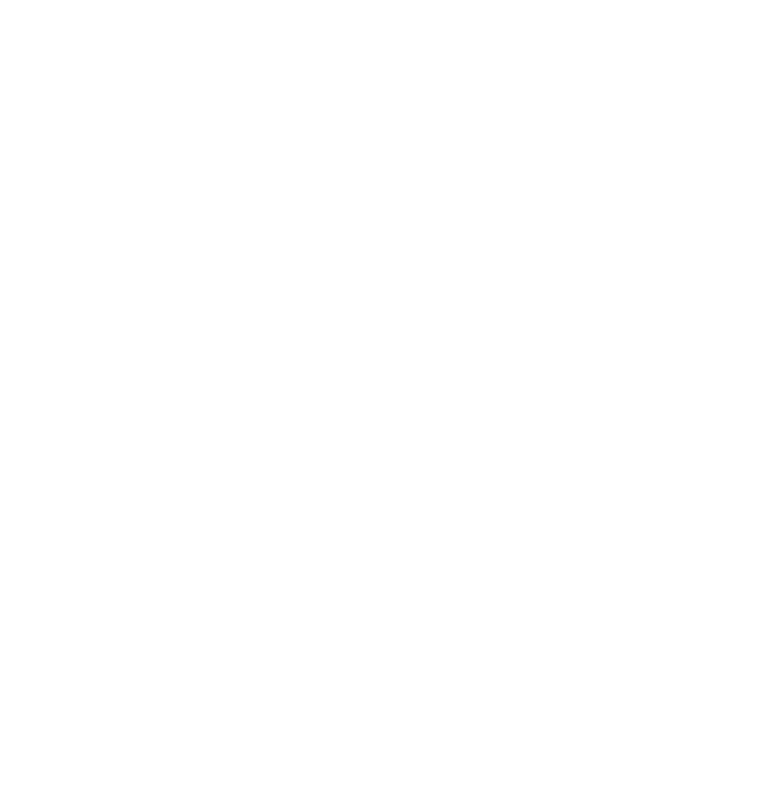
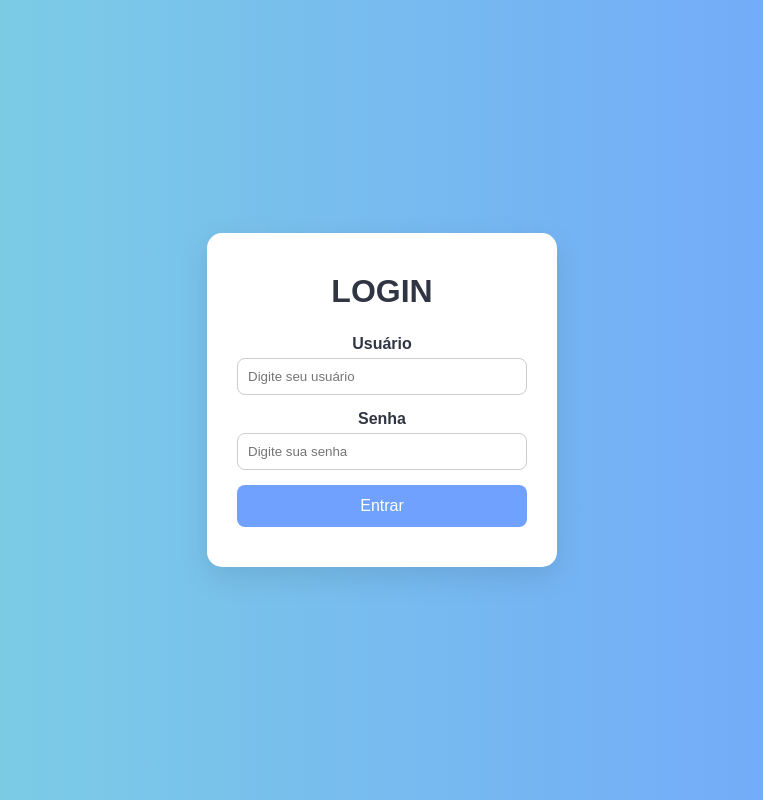
Before and after one commit to Pedryn/Blockchain, a plain HTML site: page front/index.html in a window 1280 px wide. Shown: the whole page, without its empty margins (258-1021 px from the left). Drawn offline with Linux system fonts and the light colour scheme.

Commit message:
login teste

```diff
--- a/front/index.html
+++ b/front/index.html
@@ -1,11 +1,43 @@
 <!DOCTYPE html>
-<html lang="en">
+<html lang="pt">
 <head>
-    <meta charset="UTF-8">
-    <meta name="viewport" content="width=device-width, initial-scale=1.0">
-    <title>Document</title>
+  <meta charset="UTF-8" />
+  <meta name="viewport" content="width=device-width, initial-scale=1.0"/>
+  <title>Login</title>
+  <link rel="stylesheet" href="style.css">
 </head>
 <body>
+  <div class="login-container">
+    <h1>LOGIN</h1>
+    <label for="nome">Usuário</label>
+    <input type="text" id="nome" placeholder="Digite seu usuário">
+    <label for="senha">Senha</label>
+    <input type="senha" id="senha" placeholder="Digite sua senha">
+    <button onclick="login()">Entrar</button>
+    <p id="error-message" style="color: red;"></p>
+  </div>
 
+  <script>
+    function login() {
+      const nome = document.getElementById("nome").value;
+      const senha = document.getElementById("senha").value;
+
+      fetch("http://localhost:3000/login", {
+        method: "POST",
+        headers: { "Content-Type": "application/json" },
+        body: JSON.stringify({ nome, senha })
+      })
+      .then(response => response.json())
+      .then(data => {
+        if (data.success) {
+          localStorage.setItem("user", JSON.stringify(data.user));
+          window.location.href = "home.html";
+        } else {
+          document.getElementById("error-message").innerText = "Usuário ou senha inválidos!";
+        }
+      })
+      .catch(error => console.error("Erro:", error));
+    }
+  </script>
 </body>
 </html>
--- /dev/null
+++ b/front/style.css
@@ -0,0 +1,60 @@
+* {
+    margin: 0;
+    padding: 0;
+    box-sizing: border-box;
+    font-family: Arial, sans-serif;
+  }
+
+  body {
+    height: 100vh;
+    background: linear-gradient(to right, #7ed6df, #70a1ff);
+    display: flex;
+    justify-content: center;
+    align-items: center;
+  }
+
+  .login-container {
+    background-color: #fff;
+    padding: 40px 30px;
+    border-radius: 15px;
+    box-shadow: 0 10px 30px rgba(0, 0, 0, 0.1);
+    width: 100%;
+    max-width: 350px;
+    text-align: center;
+  }
+
+  h1 {
+    margin-bottom: 25px;
+    color: #2f3542;
+  }
+
+  label {
+    display: block;
+    margin-bottom: 5px;
+    color: #2f3542;
+    font-weight: bold;
+  }
+
+  input {
+    width: 100%;
+    padding: 10px;
+    margin-bottom: 15px;
+    border: 1px solid #ccc;
+    border-radius: 8px;
+    outline: none;
+  }
+
+  button {
+    width: 100%;
+    padding: 12px;
+    background-color: #70a1ff;
+    color: white;
+    border: none;
+    border-radius: 8px;
+    font-size: 16px;
+    cursor: pointer;
+  }
+
+  button:hover {
+    background-color: #1e90ff;
+  }
```
Also changed, not shown: front/home.html (added, +32 -0 lines), front/server.js (added, +46 -0 lines), 1 other file.
